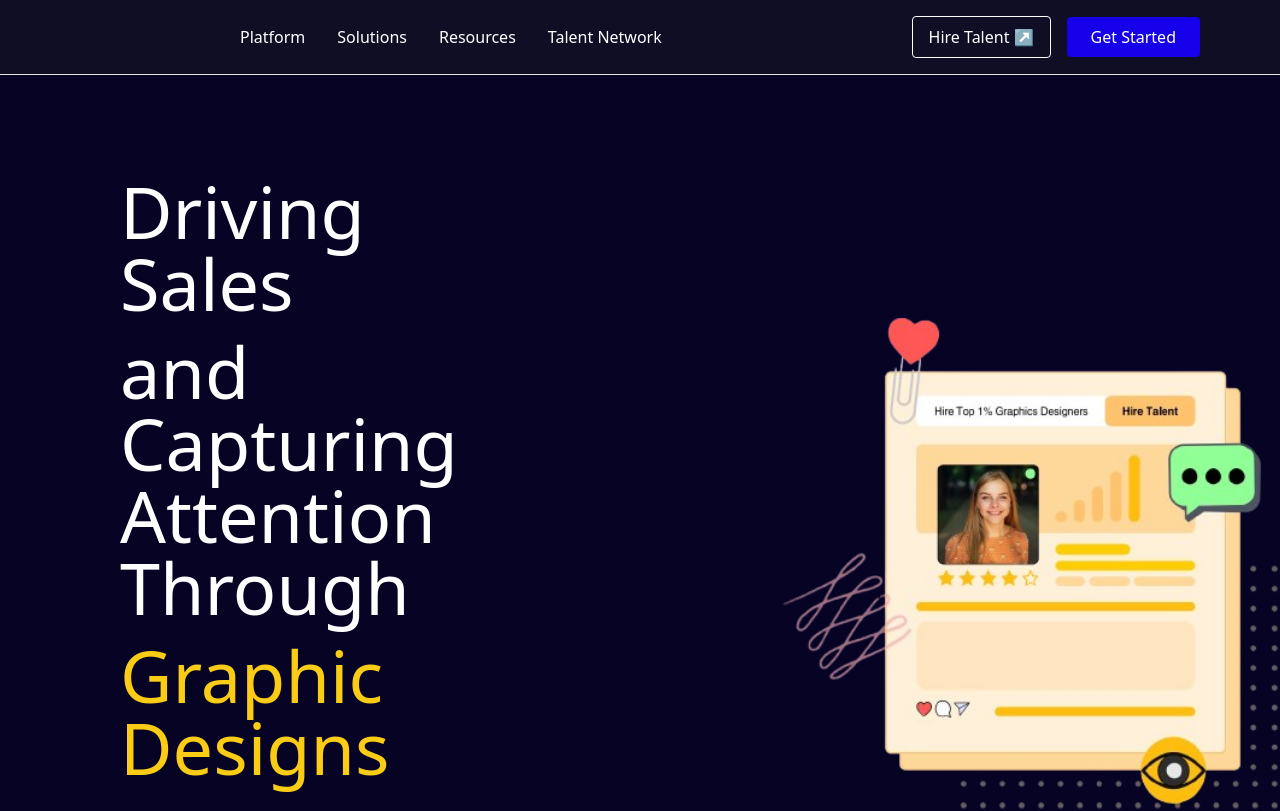
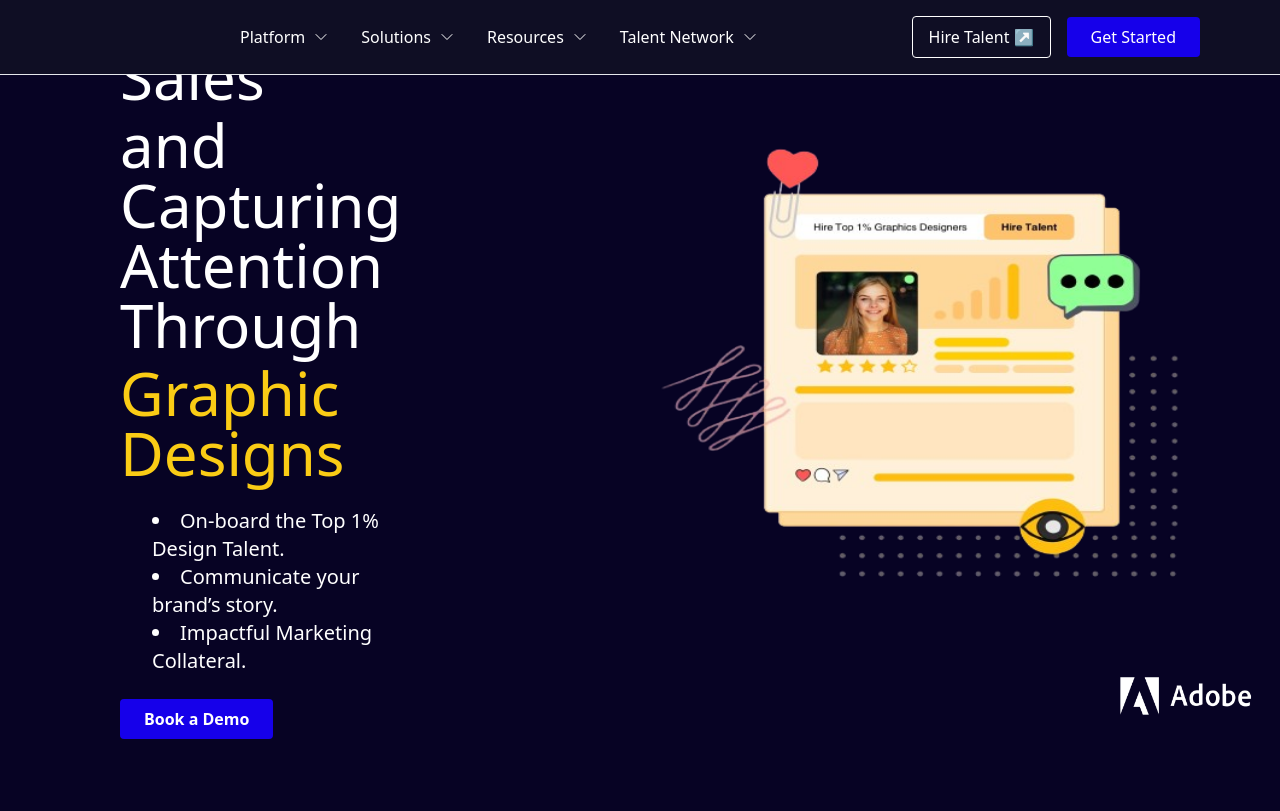
Before and after one commit to sankusodhi/Graphic-Design-UI, a React (Vite) app: page / in a window 1280 px wide. Shown: the top 811 px of the page. Built offline with nearby package versions, Linux system fonts and the light colour scheme.

Commit message:
fix HeroSection

```diff
--- a/src/components/Header.tsx
+++ b/src/components/Header.tsx
@@ -24,7 +24,27 @@ export default function Navbar() {
       <ul className="hidden md:flex space-x-8">
         {navItems.map((item) => (
           <li key={item.name} className="group relative">
-            <span className="cursor-pointer">{item.name}</span>
+            <span className="cursor-pointer flex items-center gap-2">
+              {item.name}
+              <span className="cursor-pointer">
+                {/* SVG Arrow */}
+                <svg
+                  xmlns="http://www.w3.org/2000/svg"
+                  fill="none"
+                  viewBox="0 0 24 24"
+                  strokeWidth="1.5"
+                  stroke="currentColor"
+                  className="w-4 h-4"
+                >
+                  <path
+                    strokeLinecap="round"
+                    strokeLinejoin="round"
+                    d="M19.5 8.25l-7.5 7.5-7.5-7.5"
+                  />
+                </svg>
+              </span>
+            </span>
+
             {/* Dropdown Menu */}
             <div className="absolute left-0 hidden group-hover:block bg-[#1e1c3d] py-2 mt-2 rounded shadow-lg">
               {item.subItems.map((subItem) => (
--- a/src/components/HeroSection.tsx
+++ b/src/components/HeroSection.tsx
@@ -71,6 +71,76 @@
 
 
 
+// import { motion } from 'framer-motion';
+
+// function HeroSection() {
+//   return (
+//     <motion.section
+//       id="hero"
+
+//       className="bg-[#070324] text-white py-16 relative sm:px-19 lg:px-19"
+//       initial={{ opacity: 0, y: -50 }}
+//       animate={{ opacity: 1, y: 0 }}
+//       transition={{ duration: 0.8, ease: 'easeOut' }}
+//     >
+
+//       <div className="container sm:ml-20  lg:pr-20 sm:pl-10  flex flex-col md:flex-row items-center">
+//         <div className="md:w-1/2 text-center md:text-left">
+//           <motion.h1
+//             className="text-4xl md:text-7xl  mb-6 space-y-4"
+//             initial={{ opacity: 0, scale: 0.8 }}
+//             animate={{ opacity: 1, scale: 1 }}
+//             transition={{ duration: 0.6, delay: 0.2 }}
+//           >
+//             <p>Driving Sales</p> <p> and Capturing</p> Attention Through <div className="text-yellow-400">Graphic Designs</div>
+//           </motion.h1>
+//           <motion.p
+//             className="text-lg md:text-xl mb-6 sm:ml-8 text-start"
+//             initial={{ opacity: 0 }}
+//             animate={{ opacity: 1 }}
+//             transition={{ duration: 0.6, delay: 0.4 }}
+//           >
+
+//             <li> On-board the Top 1% Design Talent.</li> <li> Communicate your brand’s story.</li> <li>Impactful Marketing Collateral.</li>
+//           </motion.p>
+//           <motion.button
+//             className="bg-[#1600ea] hover:bg-blue-500 text-white font-bold py-2 px-6 rounded"
+//             initial={{ scale: 0.8, opacity: 0 }}
+//             animate={{ scale: 1, opacity: 1 }}
+//             transition={{ duration: 0.6, delay: 0.6 }}
+//           >
+//             Book a Demo
+//           </motion.button>
+//         </div>
+//         <motion.div
+//           className="mt-8 md:mt-28 lg:ml-1 flex justify-center"
+//           initial={{ opacity: 0, x: 50 }}
+//           animate={{ opacity: 1, x: 0 }}
+//           transition={{ duration: 0.8, delay: 0.6 }}
+//         >
+//           <div>
+//             {/* Adjusted margin-left to move the image to the right */}
+//             <img
+//               className="sm:w-[616px] sm:h-[600px] sm:ml-[280px] lg:ml-[200px] sm:mt-10 mr-44"
+//               src="/pic-01.png"
+//               alt="Hero Image"
+//             />
+
+//             <div className="flex items-center gap-2 sm:h-[100px] sm:w-[200px] text-lg sm:ml-[0px]">
+//               <img className="sm:h-full  sm:w-full" src="/pic-18.png" />
+//             </div>
+//           </div>
+//         </motion.div>
+
+
+
+//       </div>
+//     </motion.section>
+//   );
+// }
+
+// export default HeroSection
+
 import { motion } from 'framer-motion';
 
 function HeroSection() {
@@ -78,7 +148,8 @@ function HeroSection() {
     <motion.section
       id="hero"
 
-      className="bg-[#070324] text-white py-16 relative sm:px-19 lg:px-19"
+      className="bg-[#070324] text-white relative sm:px-19 lg:px-19 lg:mt-[-100px]"
+      // style={{ marginTop: '-100px' }}
       initial={{ opacity: 0, y: -50 }}
       animate={{ opacity: 1, y: 0 }}
       transition={{ duration: 0.8, ease: 'easeOut' }}
@@ -87,7 +158,7 @@ function HeroSection() {
       <div className="container sm:ml-20  lg:pr-20 sm:pl-10  flex flex-col md:flex-row items-center">
         <div className="md:w-1/2 text-center md:text-left">
           <motion.h1
-            className="text-4xl md:text-7xl  mb-6 space-y-4"
+            className="text-4xl md:text-6xl  mb-6 space-y-2"
             initial={{ opacity: 0, scale: 0.8 }}
             animate={{ opacity: 1, scale: 1 }}
             transition={{ duration: 0.6, delay: 0.2 }}
@@ -121,12 +192,12 @@ function HeroSection() {
           <div>
             {/* Adjusted margin-left to move the image to the right */}
             <img
-              className="sm:w-[616px] sm:h-[600px] sm:ml-[280px] lg:ml-[200px] sm:mt-10 mr-44"
+              className="sm:w-[616px] sm:h-[500px] sm:ml-[280px] lg:ml-[200px] sm:mt-10 mb-6 mr-44"
               src="/pic-01.png"
               alt="Hero Image"
             />
 
-            <div className="flex items-center gap-2 sm:h-[100px] sm:w-[200px] text-lg sm:ml-[0px]">
+            <div className="flex items-center  gap-2 sm:h-[100px] sm:w-[200px] text-lg sm:ml-[650px]">
               <img className="sm:h-full  sm:w-full" src="/pic-18.png" />
             </div>
           </div>
```
Lines whose indentation alone changed are shown as unchanged.
